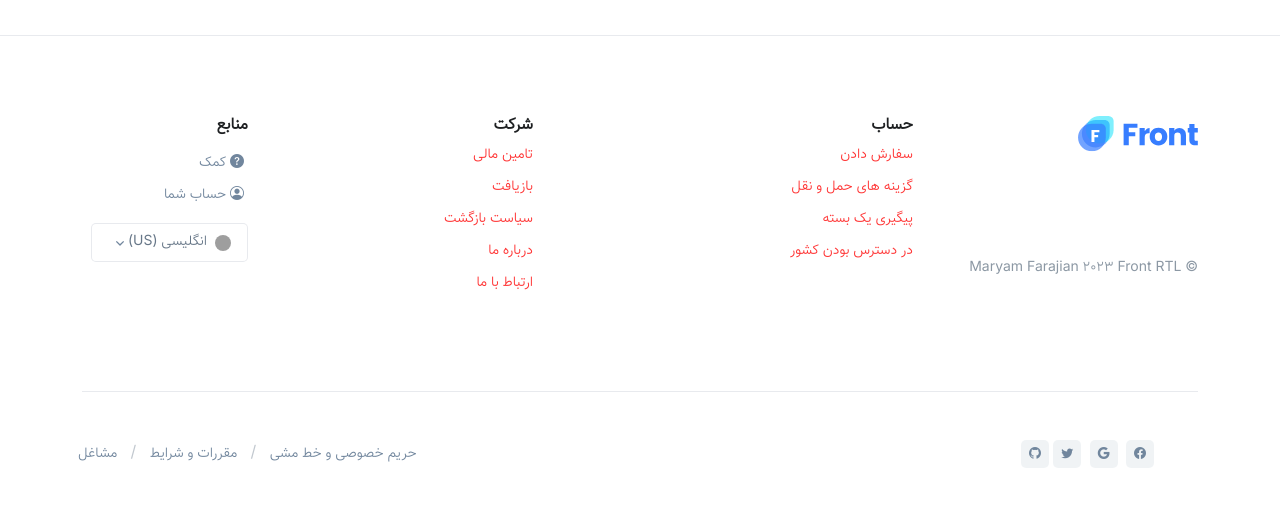
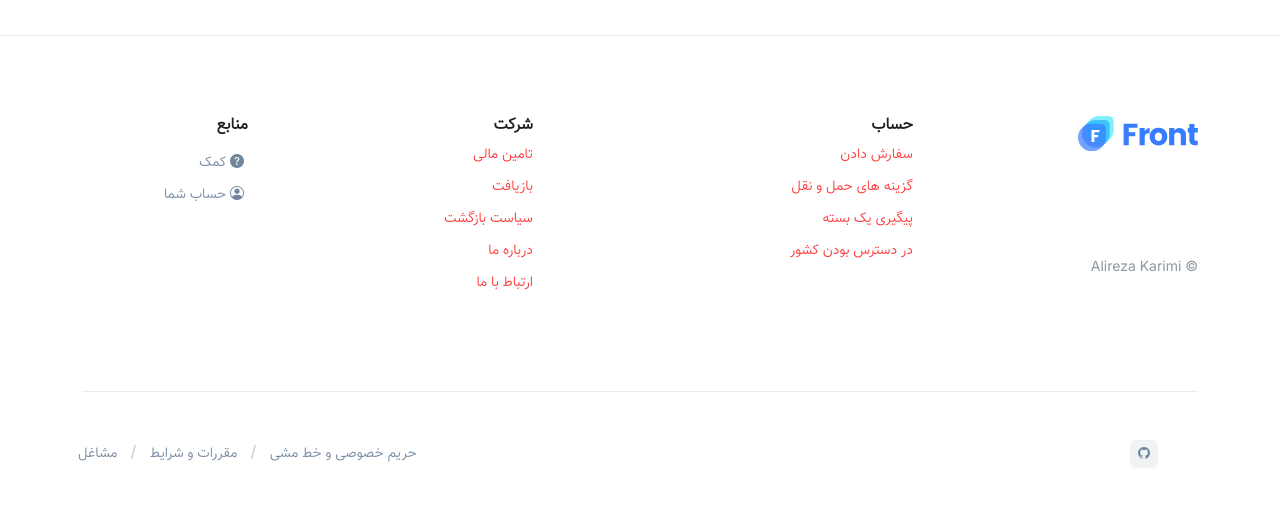
Before and after one commit to Alirezaar82/Store, a Django app: page / in a window 1280 px wide. Shown: the part 3680-4196 px from the top of the page. Run offline with Django 5.2, Linux system fonts and the light colour scheme; tables that the repository leaves empty hold one stand-in row (values such as "Sample post"); grey boxes marked "Sample" are stand-in pictures; some libraries are stand-ins or nearby versions; grey boxes are pictures that could not be loaded.

Commit message:
fixe code

```diff
--- a/core/templates/_base.html
+++ b/core/templates/_base.html
@@ -182,7 +182,7 @@
             </a>
             <!-- End Logo -->
 
-            <p class="text-muted small mb-0">&copy; Maryam Farajian 2023 Front RTL</p>
+            <p class="text-muted small mb-0">&copy; Alireza Karimi</p>
           </div>
         </div>
 
@@ -226,39 +226,7 @@
           <!-- End List -->
 
           <!-- Button Group -->
-          <div class="btn-group">
-            <button type="button" class="btn btn-white btn-sm dropdown-toggle" id="footerSelectLanguage"
-              data-bs-toggle="dropdown" aria-expanded="false" data-bs-dropdown-animation>
-              <span class="d-flex align-items-center">
-                <img class="avatar avatar-xss avatar-circle ms-2" src="{% static '/vendor/flag-icon-css/flags/1x1/us.svg' %}"
-                  alt="Image description" width="16" />
-                <span>انگلیسی (US)</span>
-              </span>
-            </button>
 
-            <div class="dropdown-menu" aria-labelledby="footerSelectLanguage">
-              <a class="dropdown-item d-flex align-items-center active" href="#">
-                <img class="avatar avatar-xss avatar-circle ms-2" src="{% static '/vendor/flag-icon-css/flags/1x1/us.svg' %}"
-                  alt="Image description" width="16" />
-                <span>انگلیسی</span>
-              </a>
-              <a class="dropdown-item d-flex align-items-center" href="#">
-                <img class="avatar avatar-xss avatar-circle ms-2" src="{% static '/vendor/flag-icon-css/flags/1x1/de.svg' %}"
-                  alt="Image description" width="16" />
-                <span>آلمانی</span>
-              </a>
-              <a class="dropdown-item d-flex align-items-center" href="#">
-                <img class="avatar avatar-xss avatar-circle ms-2" src="{% static '/vendor/flag-icon-css/flags/1x1/es.svg' %}"
-                  alt="Image description" width="16" />
-                <span>اسپانیایی</span>
-              </a>
-              <a class="dropdown-item d-flex align-items-center" href="#">
-                <img class="avatar avatar-xss avatar-circle ms-2" src="{% static '/vendor/flag-icon-css/flags/1x1/cn.svg' %}"
-                  alt="Image description" width="16" />
-                <span>چینی</span>
-              </a>
-            </div>
-          </div>
           <!-- End Button Group -->
         </div>
         <!-- End Col -->
@@ -271,26 +239,9 @@
         <div class="col-sm mb-4 mb-sm-0">
           <!-- Socials -->
           <ul class="list-inline mb-0">
-            <li class="list-inline-item">
-              <a class="btn btn-soft-secondary btn-xs btn-icon" href="#">
-                <i class="bi-facebook"></i>
-              </a>
-            </li>
 
             <li class="list-inline-item">
-              <a class="btn btn-soft-secondary btn-xs btn-icon" href="#">
-                <i class="bi-google"></i>
-              </a>
-            </li>
-
-            <li class="list-inline-item">
-              <a class="btn btn-soft-secondary btn-xs btn-icon" href="#">
-                <i class="bi-twitter"></i>
-              </a>
-            </li>
-
-            <li class="list-inline-item">
-              <a class="btn btn-soft-secondary btn-xs btn-icon" href="#">
+              <a class="btn btn-soft-secondary btn-xs btn-icon" href="https://github.com/Alirezaar82/Store">
                 <i class="bi-github"></i>
               </a>
             </li>
--- a/core/templates/website/index.html
+++ b/core/templates/website/index.html
@@ -23,10 +23,6 @@
                     <h1 class="display-4 mb-4">درپوش طرح اصلی جلو</h1>
                     <p>فرانت علاوه بر اینکه در نوآوری‌های فنی بازی را تغییر می‌دهد، برخی از پرفروش‌ترین کلاه‌ها را در
                       قفسه خود دارد.</p>
-                  </div>
-
-                  <div class="d-flex gap-2">
-                    <a class="btn btn-primary rounded-pill" href="#">نمایش جزئیات محصول</a>
                   </div>
                 </div>
                 <!-- End Col -->
@@ -56,10 +52,7 @@
                       ما بسته‌بندی شده است، شما را وادار می‌کند دوباره به توانایی iPad خود فکر کنید.</p>
                   </div>
 
-                  <div class="d-flex gap-2">
-                    <a class="btn btn-primary rounded-pill" href="#">نمایش جزئیات محصول</a>
 
-                  </div>
                 </div>
                 <!-- End Col -->
 
@@ -89,10 +82,7 @@
                       ساحل داشته باشید.</p>
                   </div>
 
-                  <div class="d-flex gap-2">
-                    <a class="btn btn-primary rounded-pill" href="#">نمایش جزئیات محصول</a>
 
-                  </div>
                 </div>
                 <!-- End Col -->
 
@@ -237,7 +227,7 @@
             <div class="card-footer text-center">
               <h3 class="card-title">تی شرت</h3>
               <p class="card-text text-muted small">شروع از 29.99 تومان</p>
-              <a class="btn btn-outline-primary btn-sm btn-transition rounded-pill px-6" href="#">مشاهده همه</a>
+              <a class="btn btn-outline-primary btn-sm btn-transition rounded-pill px-6" href="{% url 'shop:products-grid' %}">مشاهده همه</a>
             </div>
           </div>
           <!-- End Card -->
@@ -262,7 +252,7 @@
             <div class="card-footer text-center">
               <h3 class="card-title">پوشش های فنی</h3>
               <p class="card-text text-muted small">شروع از 399.99 تومان</p>
-              <a class="btn btn-outline-primary btn-sm btn-transition rounded-pill px-6" href="#">مشاهده همه</a>
+              <a class="btn btn-outline-primary btn-sm btn-transition rounded-pill px-6" href="{% url 'shop:products-grid' %}">مشاهده همه</a>
             </div>
           </div>
           <!-- End Card -->
@@ -287,7 +277,7 @@
             <div class="card-footer text-center">
               <h3 class="card-title">کلاه</h3>
               <p class="card-text text-muted small">شروع از 13.99 تومان</p>
-              <a class="btn btn-outline-primary btn-sm btn-transition rounded-pill px-6" href="#">مشاهده همه</a>
+              <a class="btn btn-outline-primary btn-sm btn-transition rounded-pill px-6" href="{% url 'shop:products-grid' %}">مشاهده همه</a>
             </div>
           </div>
           <!-- End Card -->
```
Also changed, not shown: 1 other file.
